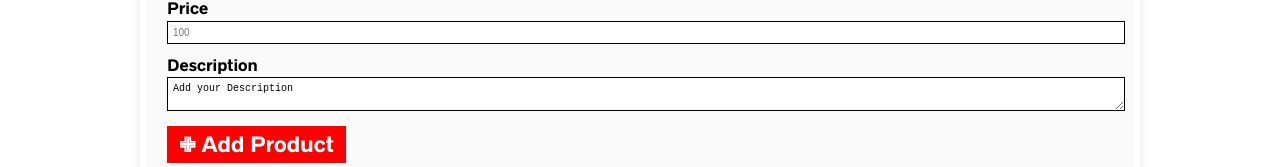
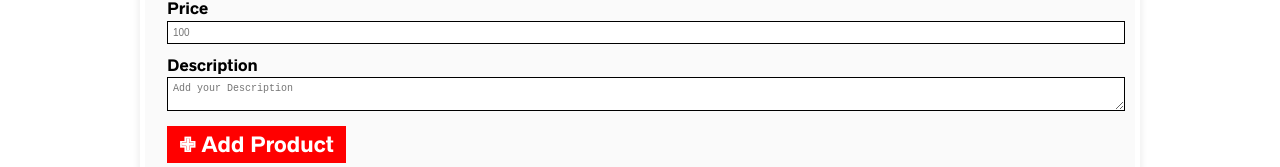
Before and after one commit to Marknjo/sickfits-lab, a Next.js app in the folder frontend/: page /sell in a window 1280 px wide. Shown: the part 391-558 px from the top of the page. Built offline with nearby package versions, Linux system fonts and the light colour scheme; what apollo-upload-client would draw is missing.

Commit message:
fix(frontend): throwing error on textarea UI input implementation

```diff
--- a/frontend/components/ui/form/Textarea.tsx
+++ b/frontend/components/ui/form/Textarea.tsx
@@ -23,9 +23,7 @@ export function Textarea({
         placeholder={generatedPlaceholder}
         onChange={onChangeHandler}
         {...options}
-      >
-        {generatedPlaceholder}
-      </textarea>
+      ></textarea>
     </label>
   )
 }
```
